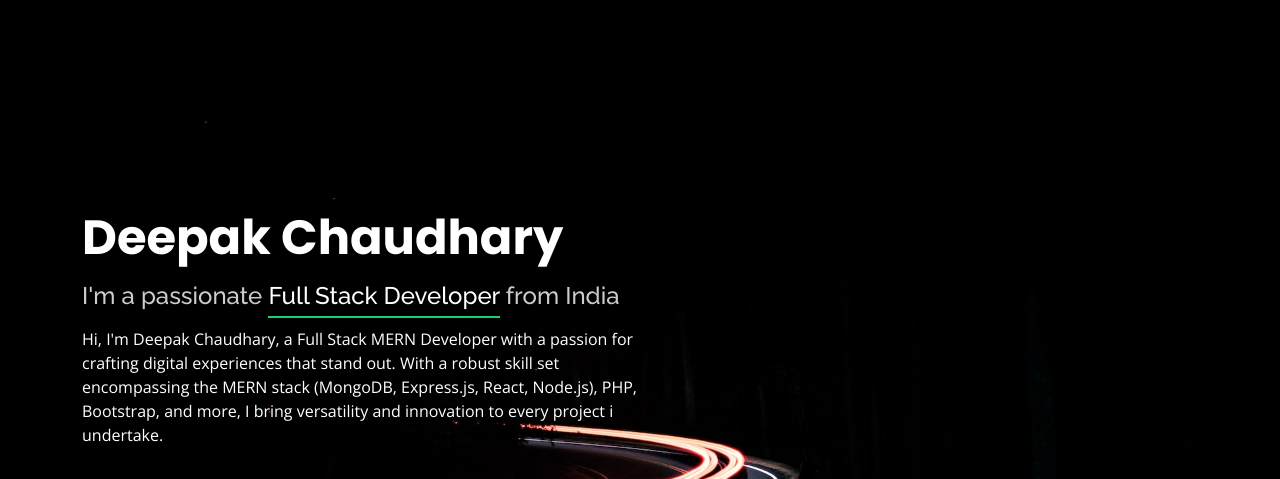
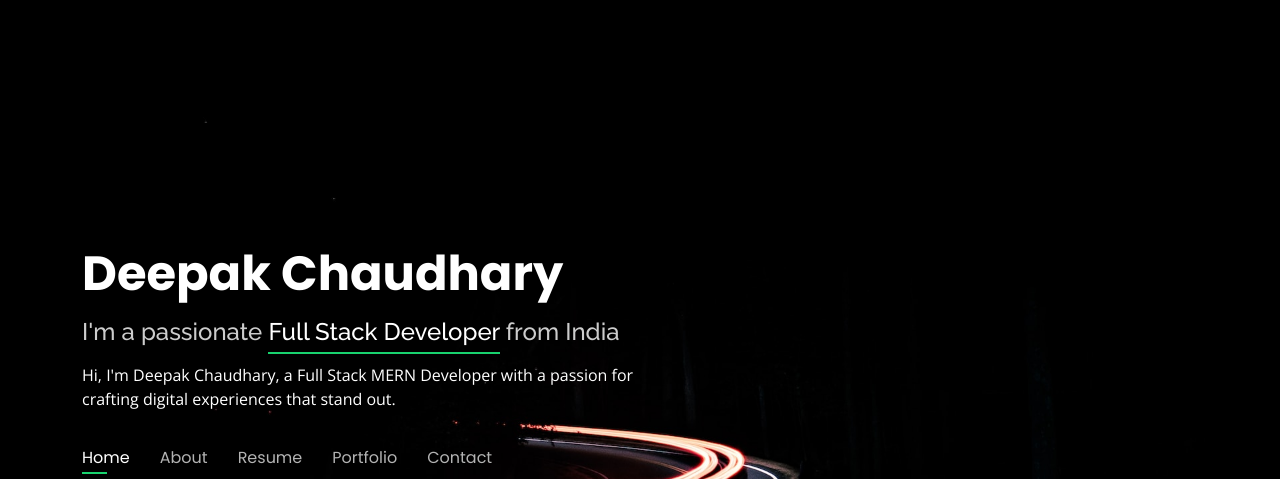
Before and after one commit to codewithdeepak-in/Node, a website: page public/index.html in a window 1280 px wide. Shown: the top 479 px of the page. Drawn offline with nearby package versions, Linux system fonts and the light colour scheme.

Commit message:
version - 0.6

```diff
--- a/public/index.html
+++ b/public/index.html
@@ -43,8 +43,7 @@
       <h2 class="mb-3">I'm a passionate <span>Full Stack Developer</span> from India </h2>
       <div class="col-lg-6 mt-2 mb-3">
           Hi, I'm Deepak Chaudhary, a Full Stack MERN Developer with a passion for crafting digital experiences
-            that stand out. With a robust skill set encompassing the MERN stack (MongoDB, Express.js, React, Node.js),
-            PHP, Bootstrap, and more, I bring versatility and innovation to every project i undertake.
+            that stand out.
       </div>
       <nav id="navbar" class="navbar">
         <ul>
```
